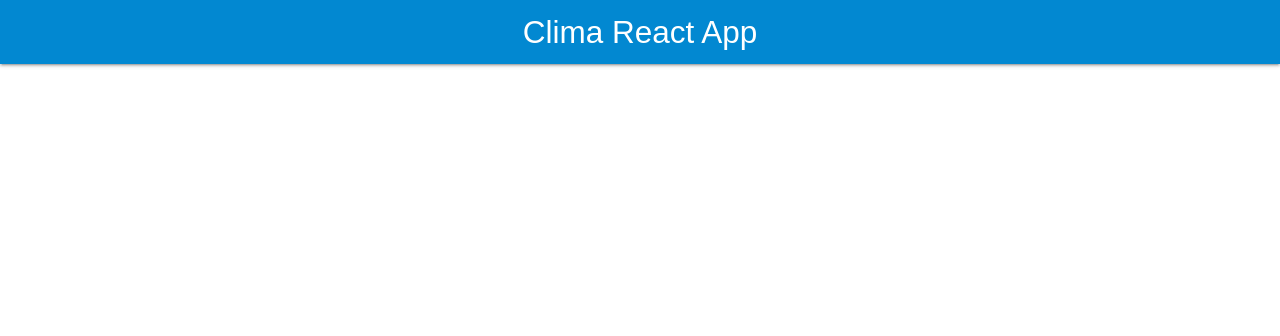
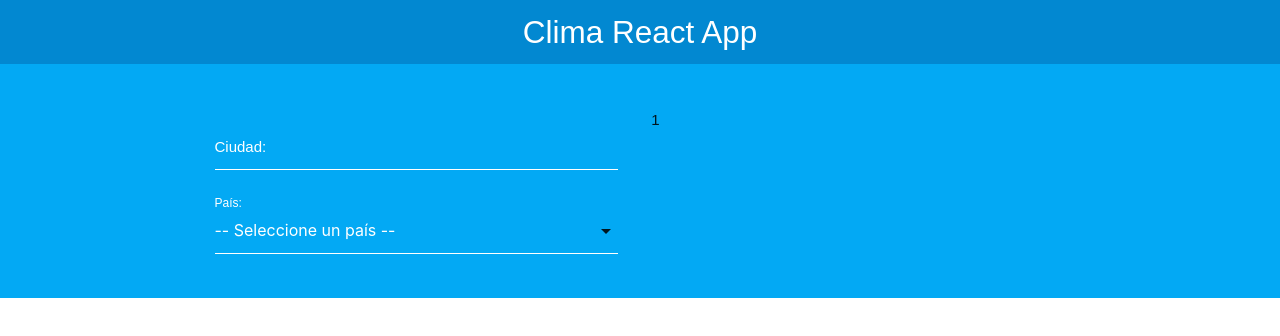
Before and after one commit to JeralPineda/react-clima, a React (Create React App) app: page / in a window 1280 px wide. Shown: the top 336 px of the page. Built offline with nearby package versions, Linux system fonts and the light colour scheme.

Commit message:
Creado el formulario

```diff
--- a/src/App.js
+++ b/src/App.js
@@ -1,9 +1,22 @@
+import Formulario from './components/Formulario';
 import Header from './components/Header';
 
 function App() {
    return (
       <>
          <Header titulo='Clima React App' />
+
+         <div className='contenedor-form'>
+            <div className='container'>
+               <div className='row'>
+                  <div className='col m6 s12'>
+                     <Formulario />
+                  </div>
+
+                  <div className='col m6 s12'>1</div>
+               </div>
+            </div>
+         </div>
       </>
    );
 }
--- /dev/null
+++ b/src/components/Formulario.js
@@ -0,0 +1,19 @@
+const Formulario = () => {
+   return (
+      <form>
+         <div className='input-field col s12'>
+            <input type='text' name='ciudad' id='ciudad' />
+            <label htmlFor='ciudad'>Ciudad: </label>
+         </div>
+
+         <div className='input-field col s12'>
+            <select name='pais' id='pais'>
+               <option value=''>-- Seleccione un país --</option>
+            </select>
+            <label htmlFor='pais'>País: </label>
+         </div>
+      </form>
+   );
+};
+
+export default Formulario;
```
